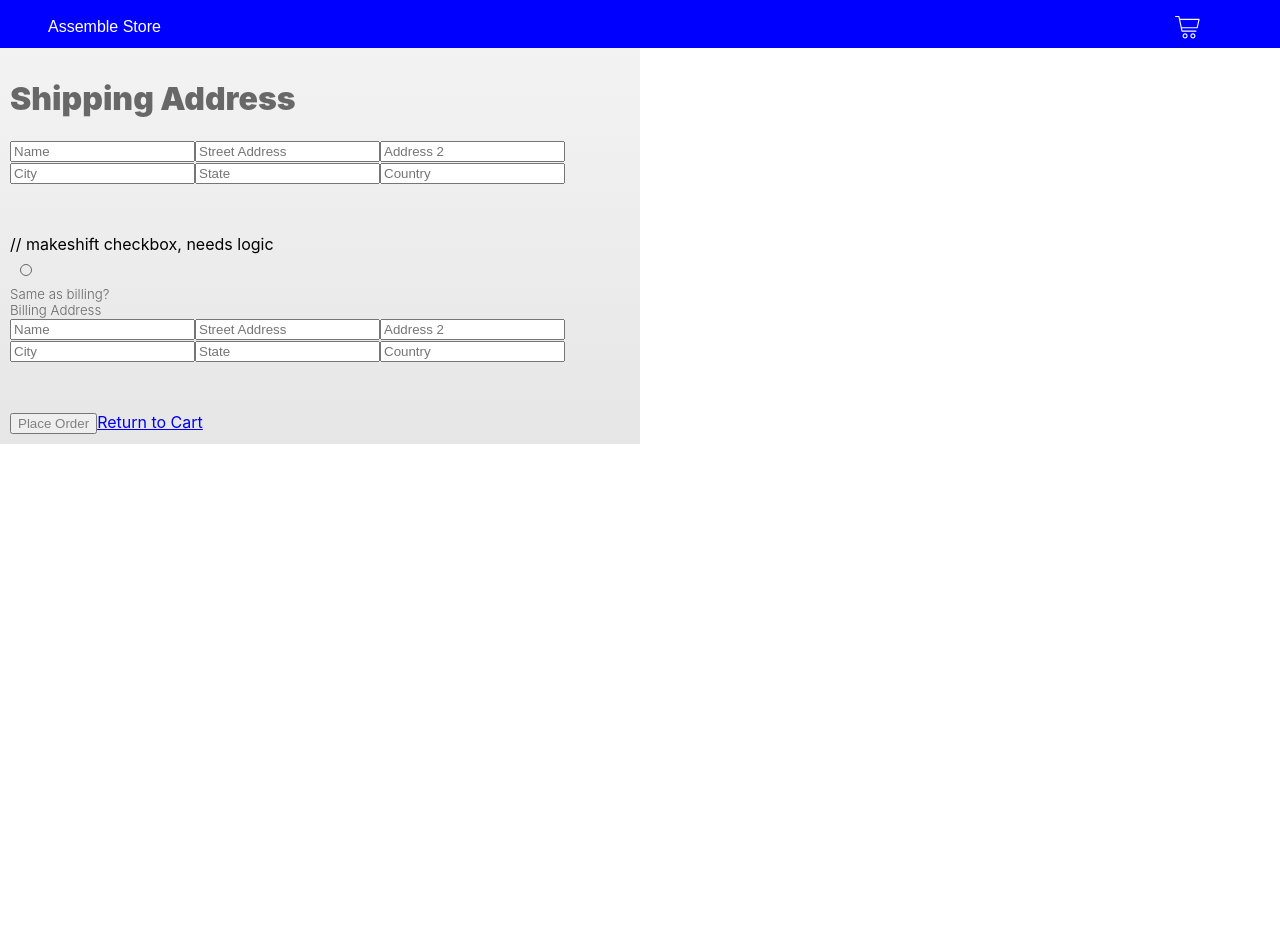
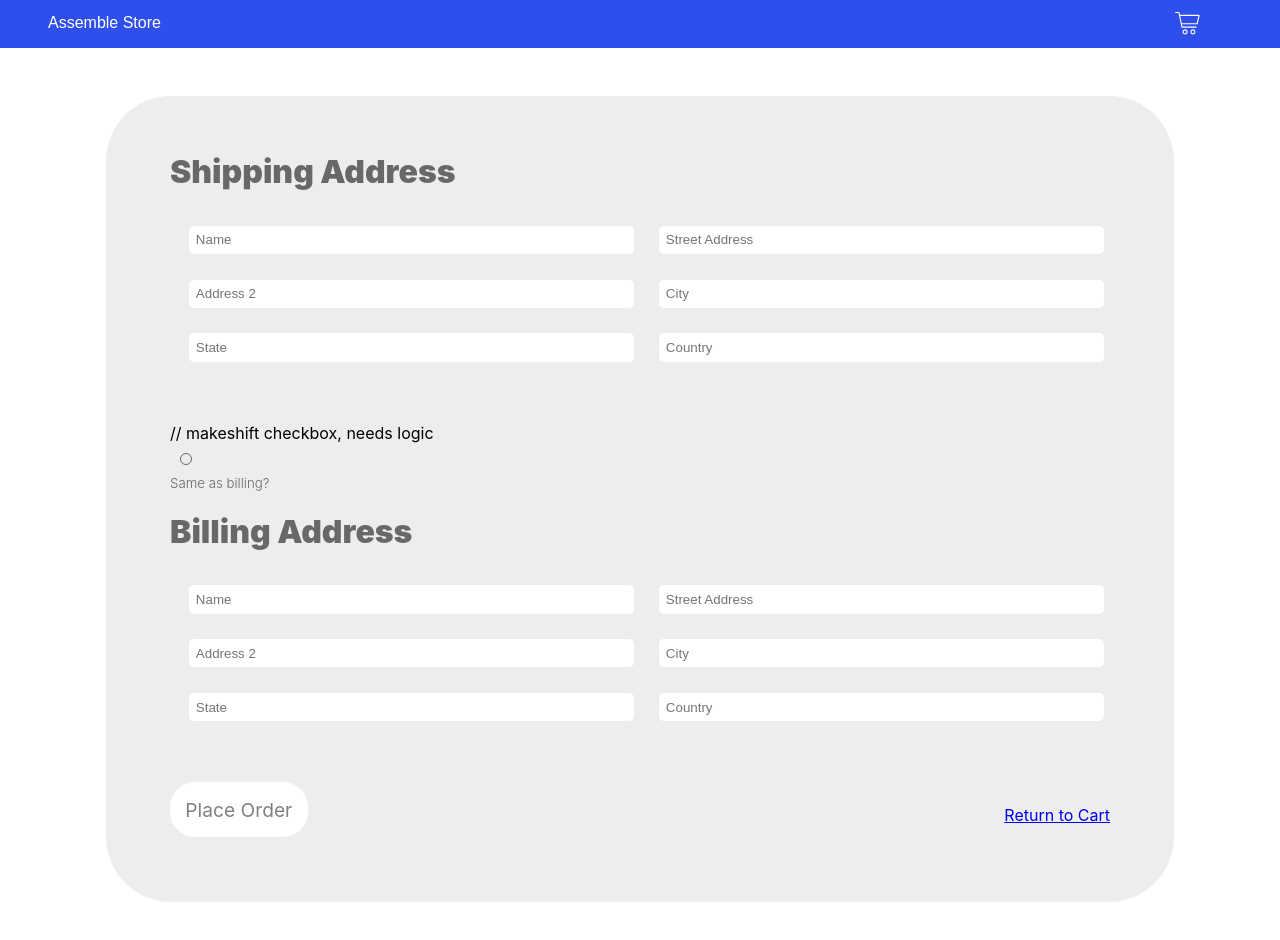
Before and after one commit to aramsay1026/checkout-app-public, a React (Create React App) app: page /check-out in a window 1280 px wide. Shown: the top 940 px of the page. Before the commit the page ends 800 px from the top, so only its background shows below. Built offline with nearby package versions, Linux system fonts and the light colour scheme.

Commit message:
Completed styling for components

```diff
--- a/src/App.jsx
+++ b/src/App.jsx
@@ -17,23 +17,17 @@ const NavBar = styled.nav`
   display: block;
   width: 100%;
   height: 3em;
-  background: blue;
+  background: #2f4fec;
 `;
 
 const NavTitle = styled.span`
   color: white;
   font-family: Arial, Helvetic, sans-serif;
   position: relative;
-  top: 1em;
+  top: .75em;
   left: 3em;
-  text-decoration: none;
   height: 40vmin;
   pointer-events: none;
-  @media (prefers-reduced-motion: no-preference) {
-    .App-logo {
-      animation: App-logo-spin infinite 20s linear;
-    }
-  }
 `;
 
 const CheckOutIcon = styled.i`
@@ -42,7 +36,7 @@ const CheckOutIcon = styled.i`
   width: 25px;
   height: 23px;
   position: absolute;
-  top: 1em;
+  top: .75em;
   right: 5em;
 `;
 
@@ -66,14 +60,11 @@ export default function App() {
         <Router>
           <div>
             <NavBar>
-              <Link to="/">
+              <Link style={{ 'text-decoration': 'none' }} to="/">
                 <NavTitle>Assemble Store</NavTitle>
               </Link>
               <Link to="/"> <CheckOutIcon></CheckOutIcon></Link>
             </NavBar>
-
-            {/* A <Switch> looks through its children <Route>s and
-              renders the first one that matches the current URL. */}
             <Switch>
               <Route path="/check-out">
                 <CheckOut />
--- /dev/null
+++ b/src/AppStyle.tsx
@@ -0,0 +1,87 @@
+import styled from 'styled-components';
+
+const Button = styled.button`
+    border: none;
+    color: gray;
+    background-color: white;
+    border-radius: 25px;
+    font-family: 'SF Pro Text';
+    padding: .8em;
+    font-size: 1.2em;
+`;
+
+const PageContainer = styled.div`
+    font-family: 'SF Pro Text';
+    margin: 3em auto;
+    border-radius: 65px;
+    background-color: #ededed;
+    width: 960px;
+    padding: 35px 54px;
+`;
+
+const AlignRight = styled.div`
+    width: 100%;
+    text-align: right;
+`;
+
+const AlignCenter = styled.div`
+    padding: 3em;
+    width: 90%;
+    text-align: center;
+`;
+
+const Table = styled.div`
+    display: flex;
+    flex-direction: column;
+    margin: 0 0 3em 0;
+    padding: 0;
+`;
+
+const TableRow = styled.div`
+    display: flex;
+    flex-direction: row;
+    flex-wrap: wrap;
+`;
+
+const TableCell = styled.div`
+    text-align: center;
+    box-sizing: border-box;
+    flex-grow: 1;
+    width: 25%;  // Default to full width
+    padding: 0.8em 1.2em;
+    overflow: hidden; // Or flex might break
+    list-style: none;
+    border: solid @bw white;
+    background: fade(slategrey,100%);
+`;
+
+const CellContents = styled.div`
+    margin: 35% auto 0;
+    text-align: center;
+`;
+
+const TextLabelGray = styled.span`
+    padding: 0 1em;
+    color: gray;
+`;
+
+const TextLabelBold = styled.span`
+    position: relative;
+    top: -0.3em;
+    font-weight: bold;
+    font-size: 1.5em;
+`;
+
+const HeavyText = styled.h1`
+    font-weight: 900;
+    color: #686868;
+`;
+
+const LightText = styled.h5`
+    font-family: 'SF Pro Text';
+    font-weight: 300;
+    color: #686868;
+    margin: 0
+`;
+
+export { Button, PageContainer, AlignRight, Table, TableRow, TableCell, CellContents, HeavyText, LightText, TextLabelGray, TextLabelBold, AlignCenter };
--- a/src/routes/CheckOut.tsx
+++ b/src/routes/CheckOut.tsx
@@ -12,14 +12,7 @@ import {
     Route,
     Link
 } from "react-router-dom";
-
-const OrderFormContainer = styled.div`
-    height: 100%;
-    width: 50%;
-    display: flex;
-    align-items: center;
-    background: linear-gradient(to bottom, #f3f3f3, #e6e6e6);
-`;
+import { Button, PageContainer, AlignRight, Table, TableRow, TableCell, HeavyText, LightText } from '../AppStyle';
 
 const MarginBuffer = styled.div`
     margin: 10px;
@@ -42,36 +35,26 @@ const Checkbox = styled.div`
     border: 1px solid #686868
 `;
 
-const HeavyText = styled.h1`
-    font-family: 'SF Pro Text';
-    font-weight: 900;
-    color: #686868;
-`;
-
-const LightText = styled.h5`
-    font-family: 'SF Pro Text';
-    font-weight: 300;
-    color: #686868;
-    margin: 0
-`;
-
 const ContentMargin = styled.div`
     margin-bottom: 50px;
 `;
 
-
 const FormField = styled.input`
     display: inline-block;
+    width: 100%;
+    border-radius: 5px;
+    border: none;
+    padding: 0.5em;
 `;
 
-const PlaceOrderButton = styled.button`
-    color: gray;
+const LinkText = styled.div`
+    position: relative;
+    bottom: 2em;
 `;
 
 // const formData = checkMark ? shippingData : billingData
 
 export default function CheckOut() {
-
     return (
         <ShippingAndBillingContext.Consumer>
             {(shippingAndBillingContextValue: any) => {
@@ -95,111 +78,95 @@ export default function CheckOut() {
                     }
                 }
 
-                const changeShippingAddressFieldFactory = changeNestedAddressFieldFactoryFactory('shippingAddress');
-                const changeBillingAddressFieldFactory = changeNestedAddressFieldFactoryFactory('billingAddress');
+                function renderAddressFields(addressType: ShippingAndBillingFieldType) {
+                    const changeAddressFieldFactory = changeNestedAddressFieldFactoryFactory(addressType);
+                    const getAddressFieldFactory = getNestedAddressFieldValueFactoryFactory(addressType);
 
-                const getShippingAddressFieldFactory = getNestedAddressFieldValueFactoryFactory('shippingAddress');
-                const getBillingAddressFieldFactory = getNestedAddressFieldValueFactoryFactory('billingAddress');
-
-                return (
-                    <OrderFormContainer>
-                        <MarginBuffer>
-                            <HeavyText>Shipping Address</HeavyText>
-                            <InputContainer>
-                                <ContentMargin>
+                    return (
+                        <Table>
+                            <TableRow>
+                                <TableCell>
                                     <FormField
                                         type="text"
                                         placeholder="Name"
-                                        value={getShippingAddressFieldFactory('name')}
-                                        onChange={changeShippingAddressFieldFactory('name')}
+                                        value={getAddressFieldFactory('name')}
+                                        onChange={changeAddressFieldFactory('name')}
                                     />
+                                </TableCell>
+                                <TableCell>
                                     <FormField
                                         type="text"
                                         placeholder="Street Address"
-                                        value={getShippingAddressFieldFactory('address1')}
-                                        onChange={changeShippingAddressFieldFactory('address1')}
+                                        value={getAddressFieldFactory('address1')}
+                                        onChange={changeAddressFieldFactory('address1')}
                                     />
+                                </TableCell>
+                            </TableRow>
+                            <TableRow>
+                                <TableCell>
                                     <FormField
                                         type="text"
                                         placeholder="Address 2"
-                                        value={getShippingAddressFieldFactory('address2')}
-                                        onChange={changeShippingAddressFieldFactory('address2')}
+                                        value={getAddressFieldFactory('address2')}
+                                        onChange={changeAddressFieldFactory('address2')}
                                     />
+                                </TableCell>
+                                <TableCell>
                                     <FormField
                                         type="text"
                                         placeholder="City"
-                                        value={getShippingAddressFieldFactory('city')}
-                                        onChange={changeShippingAddressFieldFactory('city')}
+                                        value={getAddressFieldFactory('city')}
+                                        onChange={changeAddressFieldFactory('city')}
                                     />
+                                </TableCell>
+                            </TableRow>
+                            <TableRow>
+                                <TableCell>
                                     <FormField
                                         type="text"
                                         placeholder="State"
-                                        value={getShippingAddressFieldFactory('state')}
-                                        onChange={changeShippingAddressFieldFactory('state')}
+                                        value={getAddressFieldFactory('state')}
+                                        onChange={changeAddressFieldFactory('state')}
                                     />
+                                </TableCell>
+                                <TableCell>
                                     <FormField
                                         type="text"
                                         placeholder="Country"
-                                        value={getShippingAddressFieldFactory('country')}
-                                        onChange={changeShippingAddressFieldFactory('country')}
+                                        value={getAddressFieldFactory('country')}
+                                        onChange={changeAddressFieldFactory('country')}
                                     />
-                                </ContentMargin>
-                            </InputContainer>
+                                </TableCell>
+                            </TableRow>
+                        </Table>
+                    );
+                }
+
+                return (
+                    <PageContainer>
+                        <MarginBuffer>
+                            <HeavyText>Shipping Address</HeavyText>
+                            {renderAddressFields('shippingAddress')}
                             <FlexVerticalFlex>
                                 // makeshift checkbox, needs logic
                                     <Checkbox>
                                 </Checkbox>
                                 <LightText>Same as billing?</LightText>
                             </FlexVerticalFlex>
-                            <LightText>Billing Address</LightText>
-                            <InputContainer>
-                                <ContentMargin>
-                                    <FormField
-                                        type="text"
-                                        placeholder="Name"
-                                        value={getShippingAddressFieldFactory('name')}
-                                        onChange={changeShippingAddressFieldFactory('name')}
-                                    />
-                                    <FormField
-                                        type="text"
-                                        placeholder="Street Address"
-                                        value={getShippingAddressFieldFactory('address1')}
-                                        onChange={changeShippingAddressFieldFactory('address1')}
-                                    />
-                                    <FormField
-                                        type="text"
-                                        placeholder="Address 2"
-                                        value={getShippingAddressFieldFactory('address2')}
-                                        onChange={changeShippingAddressFieldFactory('address2')}
-                                    />
-                                    <FormField
-                                        type="text"
-                                        placeholder="City"
-                                        value={getShippingAddressFieldFactory('city')}
-                                        onChange={changeShippingAddressFieldFactory('city')}
-                                    />
-                                    <FormField
-                                        type="text"
-                                        placeholder="State"
-                                        value={getShippingAddressFieldFactory('state')}
-                                        onChange={changeShippingAddressFieldFactory('state')}
-                                    />
-                                    <FormField
-                                        type="text"
-                                        placeholder="Country"
-                                        value={getShippingAddressFieldFactory('country')}
-                                        onChange={changeShippingAddressFieldFactory('country')}
-                                    />
-                                </ContentMargin>
-                            </InputContainer>
+                            <HeavyText>Billing Address</HeavyText>
+                            {renderAddressFields('billingAddress')}
                             <Link to="/order-complete">
-                                <PlaceOrderButton> Place Order</PlaceOrderButton>
+                                <Button> Place Order</Button>
                             </Link>
-                            <Link to="/">
-                                Return to Cart
-                            </Link>
+                            <AlignRight>
+                                <LinkText>
+                                    <Link to="/">
+                                        Return to Cart
+                                    </Link>
+                                </LinkText>
+                            </AlignRight>
                         </MarginBuffer>
-                    </OrderFormContainer>
+                    </PageContainer >
                 );
             }}
         </ShippingAndBillingContext.Consumer >
--- a/src/routes/OrderComplete.tsx
+++ b/src/routes/OrderComplete.tsx
@@ -1,10 +1,15 @@
 import React from "react";
-import styled from 'styled-components'
+import styled from 'styled-components';
+import { Button, PageContainer, TextLabelBold, AlignCenter } from '../AppStyle';
 
 export default function OrderComplete() {
     return (
-        <div>
-            Order OrderComplete
-        </div>
+        <PageContainer>
+            <AlignCenter>
+                <TextLabelBold>
+                    Thank you for your order!
+            </TextLabelBold>
+            </AlignCenter>
+        </PageContainer>
     );
 }
--- a/src/routes/ReviewCart.tsx
+++ b/src/routes/ReviewCart.tsx
@@ -1,13 +1,15 @@
 import React from "react";
-import styled from 'styled-components'
+import styled from 'styled-components';
 import CartContext from '../CartContext';
 import type { Item } from '../CartContext';
+import { Button, PageContainer, AlignRight, Table, TableRow, TableCell, CellContents, TextLabelBold } from '../AppStyle';
 import {
     BrowserRouter as Router,
     Switch,
     Route,
     Link
 } from "react-router-dom";
+import { TextLabelGray } from "../AppStyle";
 
 const ProductPicture = styled.span`
     height: 183px;
@@ -39,72 +41,6 @@ const ProductQuantityText = styled.span`
     padding: 0 0.5em;
     position: relative;
     top: -0.4em;
-`;
-
-const CartLabelText = styled.span`
-    padding: 0 1em;
-    color: gray;
-`;
-
-const YourCartText = styled.span`
-    position: relative;
-    top: -0.3em;
-    font-weight: bold;
-    font-size: 1.5em;
-`;
-
-const CheckoutButton = styled.button`
-    border: none;
-    color: gray;
-    border-radius: 25px;
-    font-family: 'SF Pro Text';
-    padding: .8em;
-    font-size: 1.2em;
-`;
-
-const AlignRight = styled.div`
-    width: 100%;
-    text-align: right;
-`;
-
-const PageContainer = styled.div`
-    font-family: 'SF Pro Text';
-    margin: 3em auto;
-    border-radius: 65px;
-    background-color: #fafafa;
-    width: 960px;
-    padding: 35px 54px;
-`;
-
-const Table = styled.div`
-    display: flex;
-    flex-direction: column;
-    margin: 0 0 3em 0;
-    padding: 0;
-`;
-
-const TableRow = styled.div`
-    display: flex;
-    flex-direction: row;
-    flex-wrap: wrap;
-`;
-
-const TableCell = styled.div`
-    text-align: center;
-    box-sizing: border-box;
-    flex-grow: 1;
-    width: 25%;  // Default to full width
-    padding: 0.8em 1.2em;
-    overflow: hidden; // Or flex might break
-    list-style: none;
-    border: solid @bw white;
-    background: fade(slategrey,20%);
-    > h1, > h2, > h3, > h4, > h5, > h6 { margin: 0; }
-`;
-
-const CellContents = styled.div`
-    margin: 35% auto 0;
-    text-align: center;
 `;
 
 const SkuContainer = styled.div`
@@ -171,16 +107,16 @@ export default function ReviewCart() {
                     <PageContainer>
                         <Table>
                             <TableRow>
-                                <TableCell><YourCartText>Your Cart</YourCartText></TableCell>
-                                <TableCell><CartLabelText>ITEM</CartLabelText></TableCell>
-                                <TableCell><CartLabelText>QUANTITY</CartLabelText></TableCell>
-                                <TableCell><CartLabelText>PRICE</CartLabelText></TableCell>
+                                <TableCell><TextLabelBold>Your Cart</TextLabelBold></TableCell>
+                                <TableCell><TextLabelGray> ITEM</TextLabelGray></TableCell>
+                                <TableCell><TextLabelGray> QUANTITY</TextLabelGray></TableCell>
+                                <TableCell><TextLabelGray> PRICE</TextLabelGray></TableCell>
                             </TableRow>
                             {cart.map((item: Item) => productItem(item, changeProductCount))}
                         </Table>
                         <AlignRight>
                             <Link to="/check-out">
-                                <CheckoutButton> Proceed To Checkout</CheckoutButton>
+                                <Button> Proceed To Checkout</Button>
                             </Link>
                         </AlignRight>
                     </PageContainer>
```
